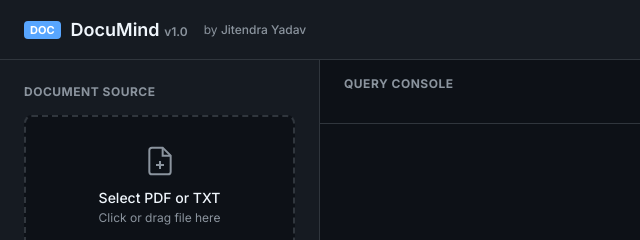
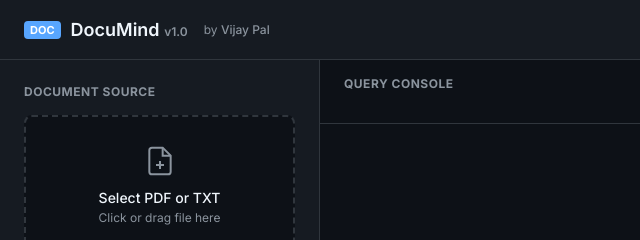
Before and after one commit to vijaypal009/documind-ai, a website: page public/index.html in a window 1280 px wide. Shown: the top 240 px of the page, 0-640 px from the left. Drawn offline with nearby package versions, Linux system fonts and the light colour scheme.

Commit message:
Update author credit in index.html

```diff
--- a/public/index.html
+++ b/public/index.html
@@ -19,7 +19,7 @@
     <div class="logo-group">
       <span class="badge">DOC</span>
       <h1>DocuMind <span class="version">v1.0</span></h1>
-      <span class="author-credit">by <a href="https://github.com/vijaypal009" target="_blank" rel="noopener noreferrer">Jitendra Yadav</a></span>
+      <span class="author-credit">by <a href="https://github.com/vijaypal009" target="_blank" rel="noopener noreferrer">Vijay Pal</a></span>
     </div>
 
     <div class="header-actions">
```
